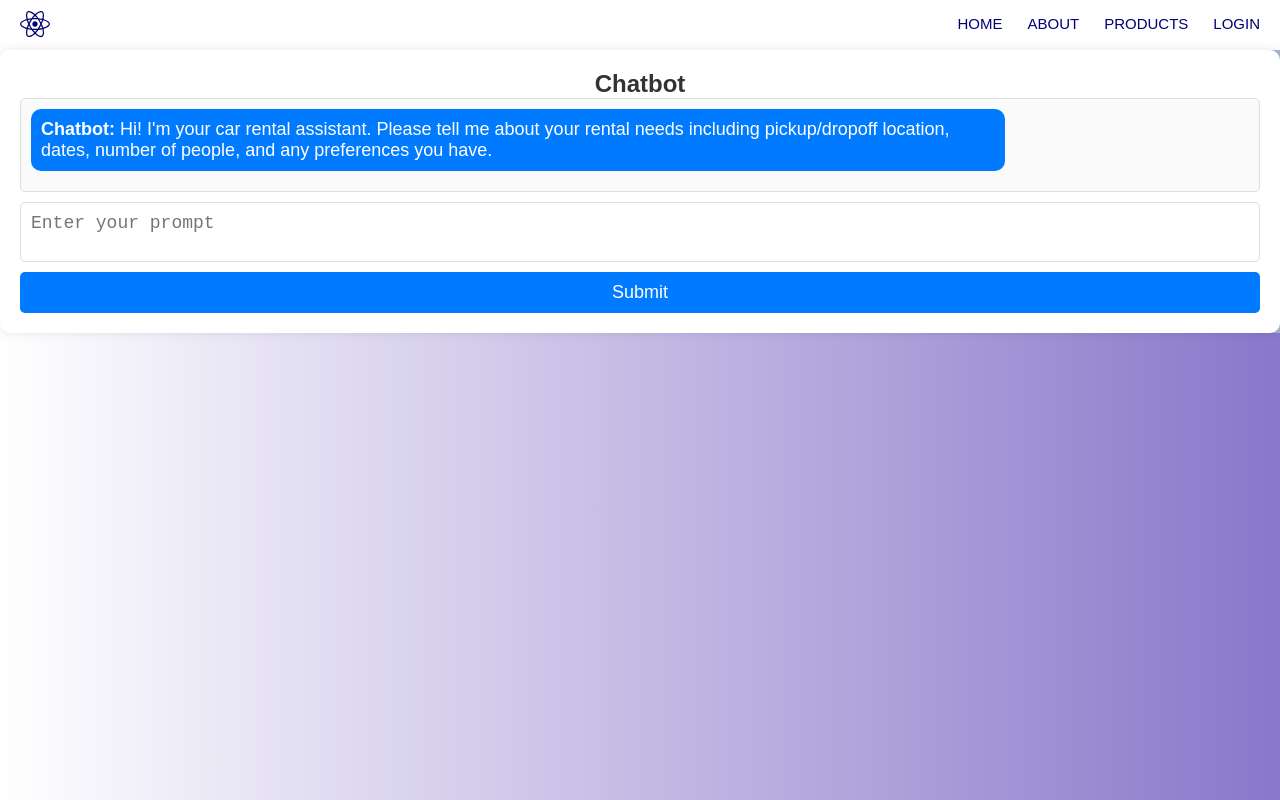
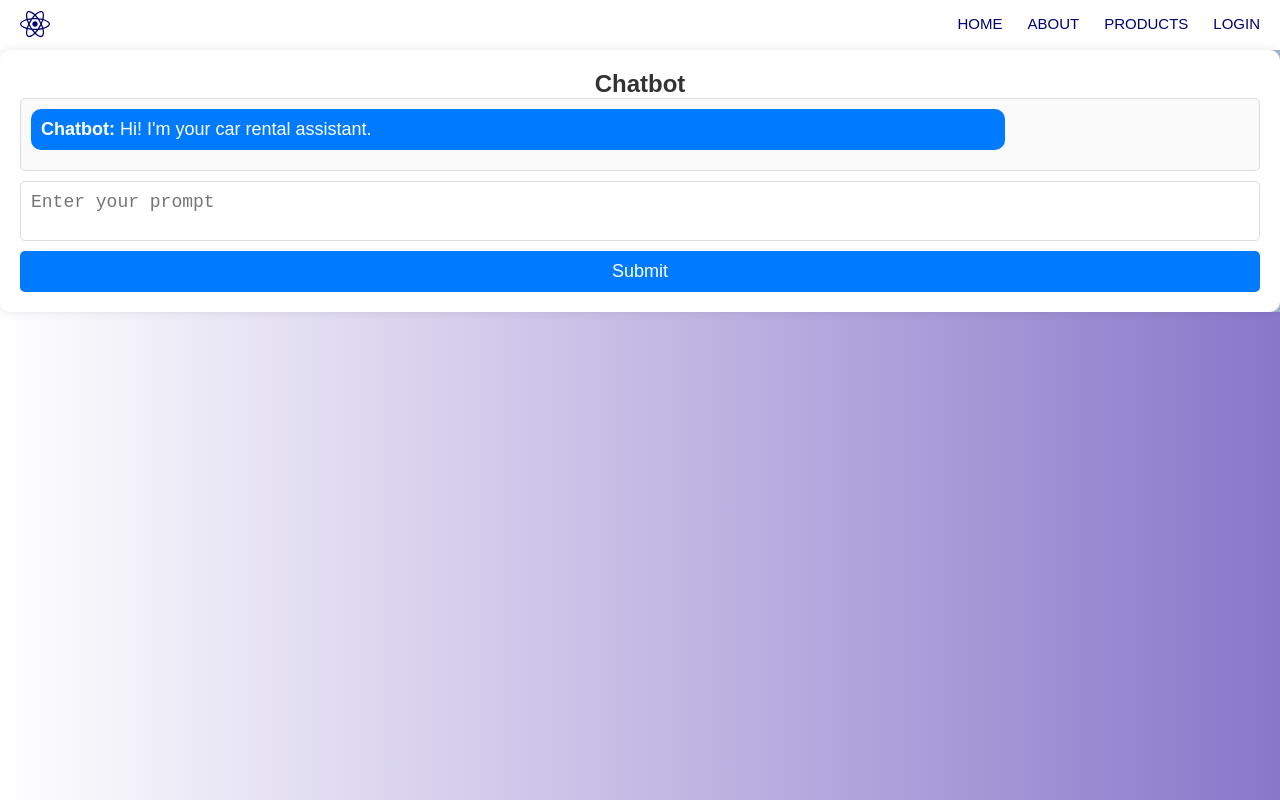
Before and after one commit to mamali1009/frontend-react-car-rental, a React (Create React App) app: page /rental/chat in a window 1280 px wide. Built offline with nearby package versions, Linux system fonts and the light colour scheme.

Commit message:
Update Chatbot.jsx

```diff
--- a/src/containers/Chatbot.jsx
+++ b/src/containers/Chatbot.jsx
@@ -11,7 +11,7 @@ const Chatbot = () => {
     const [conversationHistory, setConversationHistory] = useState([]);
 
     useEffect(() => {
-        const initialMessage = "Hi! I'm your car rental assistant. Please tell me about your rental needs including pickup/dropoff location, dates, number of people, and any preferences you have.";
+        const initialMessage = "Hi! I'm your car rental assistant.";
         setMessages([{ sender: 'chatbot', text: initialMessage }]);
     }, []);
 
```
